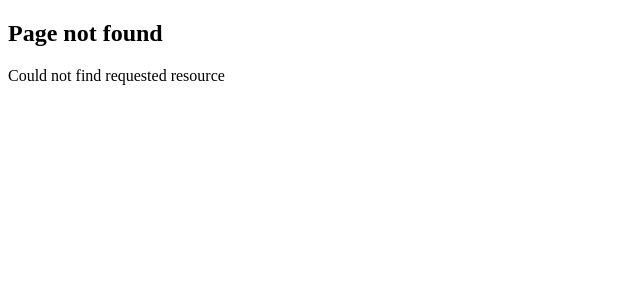
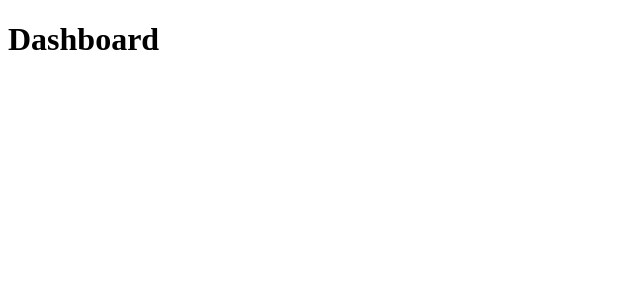
Before and after one commit to ooexiaoo/LearningNextJS, a Next.js app in the folder hello-world/: page /dashboard in a window 1280 px wide. Before the commit this address had no page. Shown: the top 300 px of the page, without its empty margins (0-640 px from the left). Built offline with nearby package versions, Linux system fonts and the light colour scheme.

Commit message:
Chapter 11 - Colocation

```diff
--- /dev/null
+++ b/hello-world/src/app/dashboard/line-chart.tsx
@@ -0,0 +1,3 @@
+export default function LineChart(){
+    return <h1>line chart</h1>;
+}
--- /dev/null
+++ b/hello-world/src/app/dashboard/page.tsx
@@ -0,0 +1,6 @@
+function BarChart(){
+    return <h1>line chart</h1>;
+}
+export default function Dashboard(){
+    return <h1>Dashboard</h1>;
+}
```
